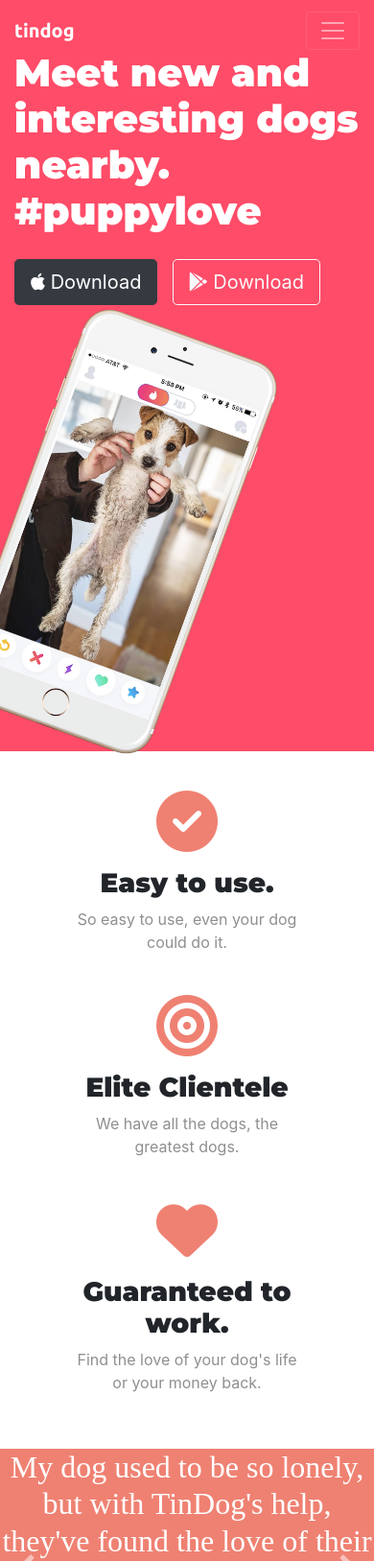
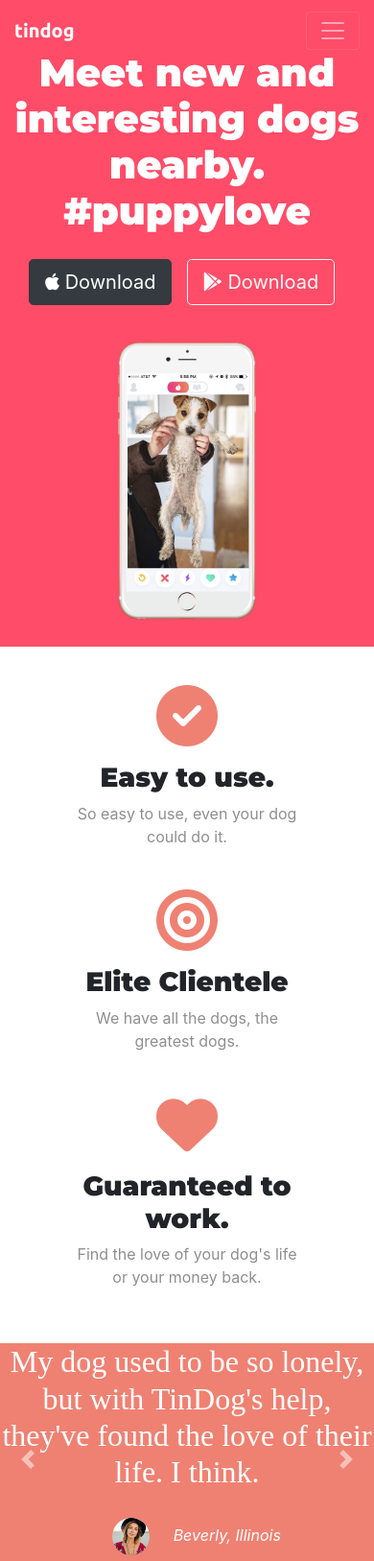
Before and after one commit to franzwah/portfolio, a Flask app: template templates/tindog.html in a window 390 px wide; the page is wider, and only the part inside the window is pictured. Shown: the top 1627 px of that part at 96% size. Run offline with Flask 2, Linux system fonts and the light colour scheme; the template is opened without the code that fills it, so the values that code supplies are empty; some libraries are stand-ins or nearby versions.

Commit message:
additional responsive items for tindog page

```diff
--- a/static/tindog/css/styles.css
+++ b/static/tindog/css/styles.css
@@ -9,7 +9,7 @@ body{
 }
 
 .container-fluid{
-    padding: 3% 15%;
+    padding: 3% 15% 7%;
 }
 
 h1{
@@ -62,13 +62,19 @@ nav.navbar.navbar-expand-lg.navbar-dark{
 
 /* Title Image */
 .title-image{
-    width: 60%;
+    width: 40%;
     transform: rotate(20deg);
+    position: absolute;
+    right: 30%;
+    padding-top: 20px;
 }
 
 /* Features */
 #features{
     padding: 7% 15%;
+    background-color: #fff;
+    position: relative;
+
 }
 
 .feature-box {
@@ -122,6 +128,16 @@ nav.navbar.navbar-expand-lg.navbar-dark{
     text-align: center;
 }
 
+@media (max-width: 1028px) {
+    #title {
+        text-align: center;
+    }
+    .title-image {
+        position: static;
+        transform: rotate(0);
+    }
+}
+
 .pricing-column{
     padding: 3% 2%;
 }
--- a/templates/tindog.html
+++ b/templates/tindog.html
@@ -16,6 +16,8 @@
   <script src="https://stackpath.bootstrapcdn.com/bootstrap/4.5.0/js/bootstrap.min.js" integrity="sha384-OgVRvuATP1z7JjHLkuOU7Xw704+h835Lr+6QL9UvYjZE3Ipu6Tp75j7Bh/kR0JKI" crossorigin="anonymous"></script>
   <!--Font Awesome Icons-->
   <script src="https://kit.fontawesome.com/bdb269488c.js" crossorigin="anonymous"></script>
+  <!--favicon-->
+  <link href="./static/assets/favicon.ico" rel="icon">
 
 </head>
 
```
